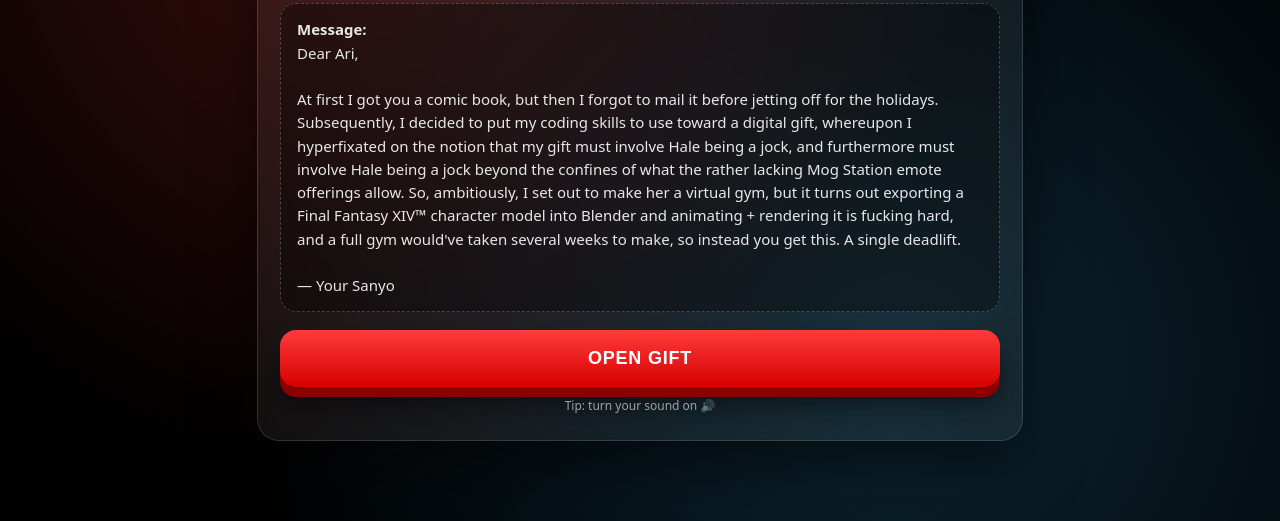
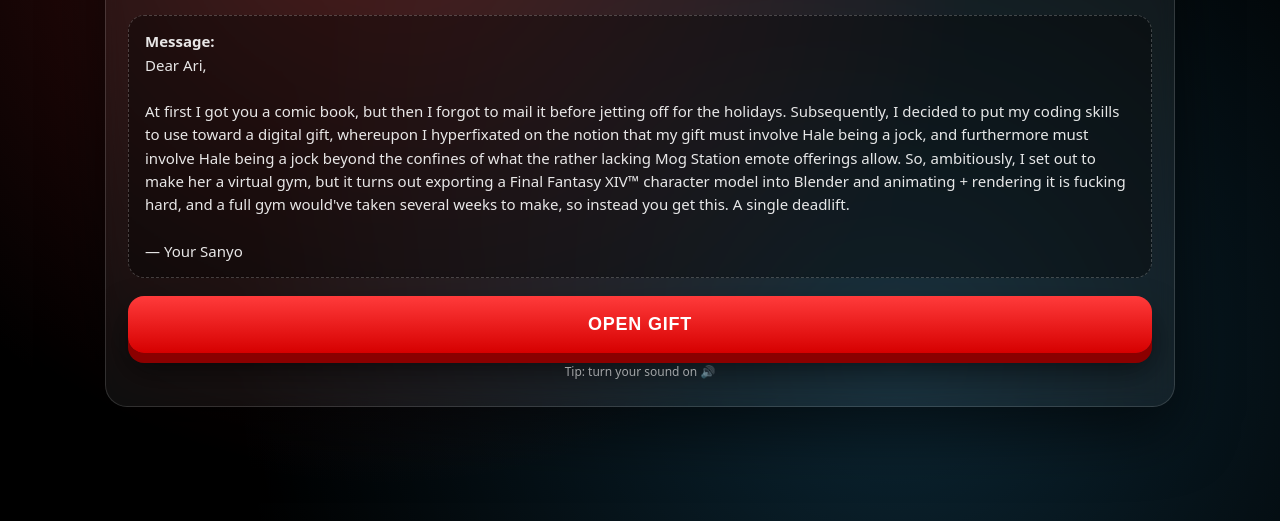
Before and after one commit to secretsanyo/secretsanyo.github.io, a plain HTML site: page ari.html in a window 1280 px wide. Shown: the part 279-800 px from the top of the page. Drawn offline with Linux system fonts and the light colour scheme.

Commit message:
Fix landing screen card alignment on ari.html

```diff
--- a/ari.html
+++ b/ari.html
@@ -28,7 +28,7 @@
     }
 
     .card {
-      width: min(720px, 92vw);
+      width: 80vw;
       border-radius: 22px;
       padding: 26px 22px;
       background: rgba(255,255,255,0.06);
```
